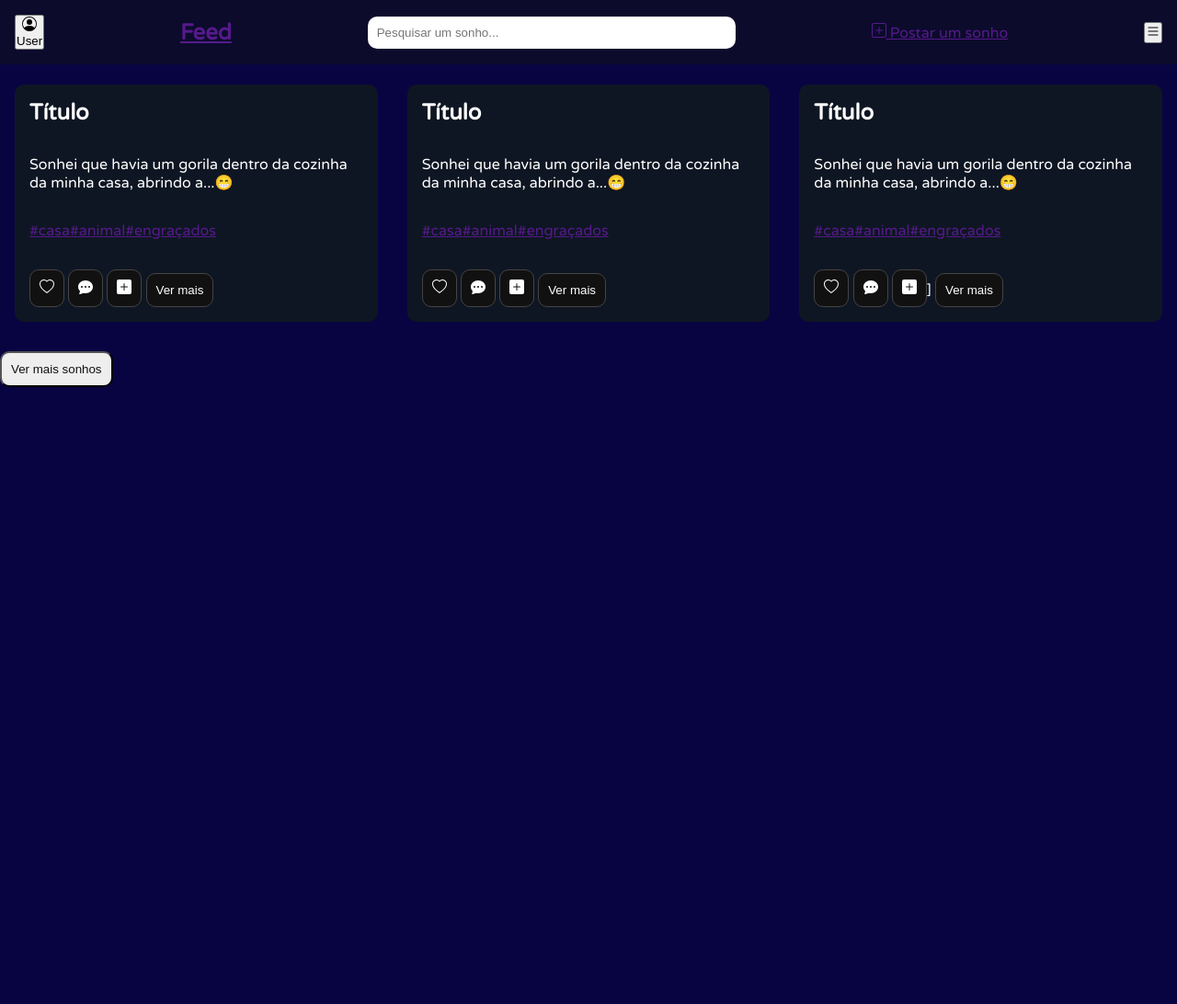
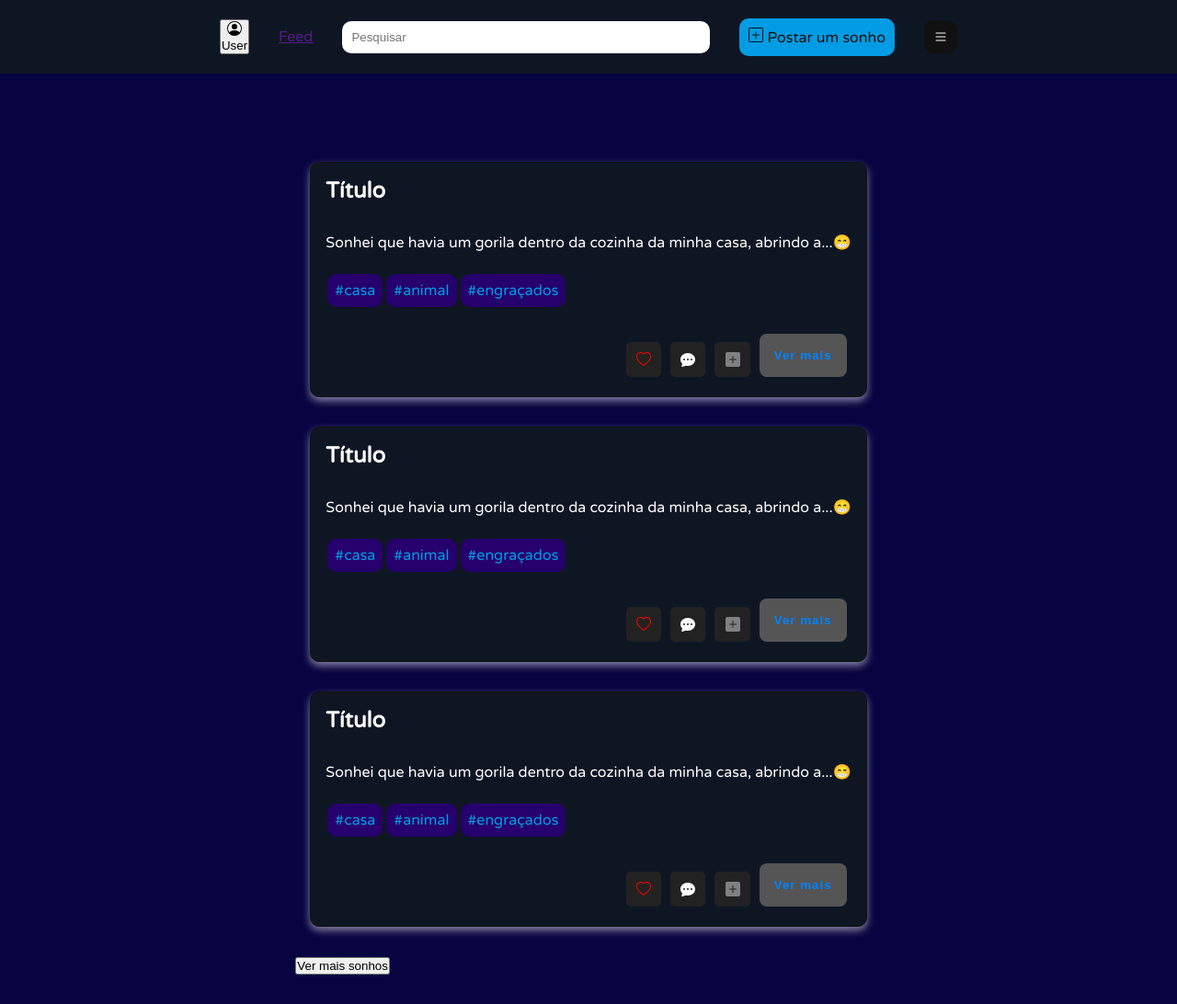
Before and after one commit to Matheus0197M/sonholandia3.0, a Python web app: template templates/feed.html in a window 1280 px wide. Shown: the whole page at 92% size. Before the commit the page ends 421 px from the top, so only its background shows below. Run offline with Jinja, Linux system fonts and the light colour scheme; the template is opened without the code that fills it, so the values that code supplies are empty; some libraries are stand-ins or nearby versions; some web fonts are replaced.

Commit message:
feat::estilização-do-feed

```diff
--- a/static/feed.css
+++ b/static/feed.css
@@ -12,17 +12,40 @@ body{
     color: white;
 }
 
+/* HEADER */
+
 header{
     display: flex;
-    justify-content: space-between;
+    justify-content: center;
     align-items: center;
-    padding: 1rem;
-    background: #0c0b2c;
-    position: fixed;
-    left: 0;
-    right: 0;
-    top: 0;
-    margin-bottom: 1rem;
+    padding: 1.5rem 1rem;
+    background: #0f1623;
+    height: 10dvh;
+}
+
+nav{
+    display: flex;
+    gap: 2rem;
+    margin: 0 2rem;
+    align-items: center;
+}
+
+.linkPostarSonho{
+    border-radius: 10px;
+    background: #029ce4;
+    color: #111;
+    padding: 10px;
+    text-decoration: none;
+}
+
+.menuFeed{
+    display: flex;
+    align-items: center;
+    background: #111;
+    border: none;
+    padding: 10px;
+    border-radius: 10px;
+    color: #fff;
 }
 
 header input{
@@ -32,13 +55,16 @@ header input{
     width: 25rem;
 }
 
+
+/* MAIN */
 main{
     display: flex;
-    justify-content: space-between;
+    justify-content: center;
     align-items: center;
+    margin: 4rem 20rem 2rem;
 }
 
-.sonho{
+#sonho{
     display: flex;
     flex-direction: column;
     gap: 2rem;
@@ -46,6 +72,8 @@ main{
     margin: 2rem 1rem;
     background: #0f1623;
     border-radius: 10px;
+    border: 1px solid #111;
+    box-shadow: 0 4px 8px rgba(255, 255, 255, 0.5);
 }
 
 .sonho button{
@@ -57,9 +85,65 @@ main{
     border-radius: 10px;
 }
 
+.buttonsDreams{
+    display: flex;
+    align-items: self-end;
+    justify-content: end;
+}
+
 .moreDream{
     border-radius: 10px;
     background: #eee;
     color: #111;
     padding: 10px;
 }
+
+.tagsEngajamento{
+    color: #029ce4;
+    background: #26006d;
+    padding: 8px;
+    border-radius: 10px;
+    margin: 2px;
+    text-decoration: none;
+}
+
+.botaoCurtir, .botaoComentar, .botaoAddFavoritos{
+    display: flex;
+    background: #222;
+    align-items: center;
+    justify-content: center;
+    border: none;
+    margin: 5px;
+    width: 2.4rem;
+    height: 2.4rem;
+    border-radius: 5px;
+    font-size: large;
+}
+
+.botaoCurtir{
+    color: red;
+}
+
+.botaoComentar{
+    color: #fff;
+}
+
+.botaoAddFavoritos{
+    color: gray;
+}
+
+.verMaisDentro{
+    display: flex;
+    background: #555;
+    align-items: center;
+    justify-content: center;
+    border: none;
+    margin: 5px;
+    padding: 1rem;
+    border-radius: 8px;
+    color: rgb(0, 132, 255);
+    letter-spacing: 1px;
+    font-weight: 600;
+}
+
+/* FOOTER */
--- /dev/null
+++ b/static/feed.js
@@ -0,0 +1,17 @@
+function revealOnScroll() {
+    const reveals = document.querySelectorAll(".reveal");
+    for(let el of reveals) {
+       const windowHeight = window.innerHeight;
+       const elementTop = el.getBoundingClientRect().top;
+       const elementBottom = el.getBoundingClientRect().bottom;
+
+       if (elementTop < windowHeight - 100 && elementBottom > 100) {
+           el.classList.add("active");
+       } else {
+           el.classList.remove("active");
+       }
+    }
+}
+
+window.addEventListener("scroll", revealOnScroll);
+window.addEventListener("load", revealOnScroll);
--- a/templates/feed.html
+++ b/templates/feed.html
@@ -1,260 +1,166 @@
 <!DOCTYPE html>
 <html lang="pt-BR">
+
 <head>
     <meta charset="UTF-8" />
     <meta name="viewport" content="width=device-width, initial-scale=1.0" />
     <link rel="stylesheet" href="../static/feed.css" />
-    <link
-      rel="stylesheet"
-      href="https://cdn.jsdelivr.net/npm/bootstrap-icons@1.13.1/font/bootstrap-icons.min.css"
-    />
-    <link
-      href="https://cdn.boxicons.com/fonts/basic/boxicons.min.css"
-      rel="stylesheet"
-    />
+    <link rel="stylesheet" href="https://cdn.jsdelivr.net/npm/bootstrap-icons@1.13.1/font/bootstrap-icons.min.css" />
+    <link href="https://cdn.boxicons.com/fonts/basic/boxicons.min.css" rel="stylesheet" />
     <title>Sonholândia | Feed</title>
 </head>
+
 <body>
     <header>
         <nav>
             <button>
                 <div class="user">
-            <svg
-              xmlns="http://www.w3.org/2000/svg"
-              width="16"
-              height="16"
-              fill="currentColor"
-              class="bi bi-person-circle"
-              viewBox="0 0 16 16"
-            >
+                    <svg xmlns="http://www.w3.org/2000/svg" width="16" height="16" fill="currentColor"
+                        class="bi bi-person-circle" viewBox="0 0 16 16">
                         <path d="M11 6a3 3 0 1 1-6 0 3 3 0 0 1 6 0" />
-              <path
-                fill-rule="evenodd"
-                d="M0 8a8 8 0 1 1 16 0A8 8 0 0 1 0 8m8-7a7 7 0 0 0-5.468 11.37C3.242 11.226 4.805 10 8 10s4.757 1.225 5.468 2.37A7 7 0 0 0 8 1"
-              />
+                        <path fill-rule="evenodd"
+                            d="M0 8a8 8 0 1 1 16 0A8 8 0 0 1 0 8m8-7a7 7 0 0 0-5.468 11.37C3.242 11.226 4.805 10 8 10s4.757 1.225 5.468 2.37A7 7 0 0 0 8 1" />
                     </svg>
                     <p>User</p>
                 </div>
             </button>
-      </nav>
-      <nav>
-        <a href="">
-          <h1 id="">Feed</h1>
-        </a>
-      </nav>
-      <nav>
-        <input type="search" placeholder="Pesquisar um sonho..." />
-      </nav>
-      <nav>
-        <a href=""
-          ><svg
-            xmlns="http://www.w3.org/2000/svg"
-            width="16"
-            height="16"
-            fill="currentColor"
-            class="bi bi-plus-square"
-            viewBox="0 0 16 16"
-          >
+
+            <a href="" class="">Feed</a>
+
+            <input type="search" placeholder="Pesquisar" />
+
+            <a href="" class="linkPostarSonho"><svg xmlns="http://www.w3.org/2000/svg" width="16" height="16" fill="currentColor"
+                    class="bi bi-plus-square" viewBox="0 0 16 16">
                     <path
-              d="M14 1a1 1 0 0 1 1 1v12a1 1 0 0 1-1 1H2a1 1 0 0 1-1-1V2a1 1 0 0 1 1-1zM2 0a2 2 0 0 0-2 2v12a2 2 0 0 0 2 2h12a2 2 0 0 0 2-2V2a2 2 0 0 0-2-2z"
-            />
+                        d="M14 1a1 1 0 0 1 1 1v12a1 1 0 0 1-1 1H2a1 1 0 0 1-1-1V2a1 1 0 0 1 1-1zM2 0a2 2 0 0 0-2 2v12a2 2 0 0 0 2 2h12a2 2 0 0 0 2-2V2a2 2 0 0 0-2-2z" />
                     <path
-              d="M8 4a.5.5 0 0 1 .5.5v3h3a.5.5 0 0 1 0 1h-3v3a.5.5 0 0 1-1 0v-3h-3a.5.5 0 0 1 0-1h3v-3A.5.5 0 0 1 8 4"
-            />
+                        d="M8 4a.5.5 0 0 1 .5.5v3h3a.5.5 0 0 1 0 1h-3v3a.5.5 0 0 1-1 0v-3h-3a.5.5 0 0 1 0-1h3v-3A.5.5 0 0 1 8 4" />
                 </svg>
-          Postar um sonho</a
-        >
-      </nav>
-      <nav>
-        <button>
-          <svg
-            xmlns="http://www.w3.org/2000/svg"
-            width="16"
-            height="16"
-            fill="currentColor"
-            class="bi bi-list"
-            viewBox="0 0 16 16"
-          >
-            <path
-              fill-rule="evenodd"
-              d="M2.5 12a.5.5 0 0 1 .5-.5h10a.5.5 0 0 1 0 1H3a.5.5 0 0 1-.5-.5m0-4a.5.5 0 0 1 .5-.5h10a.5.5 0 0 1 0 1H3a.5.5 0 0 1-.5-.5m0-4a.5.5 0 0 1 .5-.5h10a.5.5 0 0 1 0 1H3a.5.5 0 0 1-.5-.5"
-            />
+                Postar um sonho</a>
+
+            <button class="menuFeed">
+                <svg xmlns="http://www.w3.org/2000/svg" width="16" height="16" fill="currentColor" class="bi bi-list"
+                    viewBox="0 0 16 16">
+                    <path fill-rule="evenodd"
+                        d="M2.5 12a.5.5 0 0 1 .5-.5h10a.5.5 0 0 1 0 1H3a.5.5 0 0 1-.5-.5m0-4a.5.5 0 0 1 .5-.5h10a.5.5 0 0 1 0 1H3a.5.5 0 0 1-.5-.5m0-4a.5.5 0 0 1 .5-.5h10a.5.5 0 0 1 0 1H3a.5.5 0 0 1-.5-.5" />
                 </svg>
             </button>
         </nav>
     </header>
-    <br><br><br>
 
     <!-- Toda a área dedicada aos sonhos das pessoas -->
     <main>
-      <div class="sonho">
+        <section>
+          <article class="reveal" id="sonho">
+            <!-- usuario em cima, pra saber quem postou esse trem; tem que fazer um pequeno menu, para denunciar o usuario caso ele faça merda -->
               <h2>Título</h2>
               <p>
                   Sonhei que havia um gorila dentro da cozinha da minha casa, abrindo
                   a...😁
               </p>
-        <div class="hashtags">
-          <a href="">#casa</a><a href="">#animal</a><a href="">#engraçados</a>
-        </div>
-        <div class="buttonsDreams">
-          <button>
-            <svg
-              xmlns="http://www.w3.org/2000/svg"
-              width="16"
-              height="16"
-              fill="currentColor"
-              class="bi bi-heart"
-              viewBox="0 0 16 16"
-            >
+              <article class="hashtags">
+                  <a href="" class="tagsEngajamento">#casa</a><a href="" class="tagsEngajamento">#animal</a><a href="" class="tagsEngajamento">#engraçados</a>
+              </article>
+              <article class="buttonsDreams">
+                  <button class="botaoCurtir">
+                      <svg xmlns="http://www.w3.org/2000/svg" width="16" height="16" fill="currentColor"
+                          class="bi bi-heart" viewBox="0 0 16 16">
                           <path
-                d="m8 2.748-.717-.737C5.6.281 2.514.878 1.4 3.053c-.523 1.023-.641 2.5.314 4.385.92 1.815 2.834 3.989 6.286 6.357 3.452-2.368 5.365-4.542 6.286-6.357.955-1.886.838-3.362.314-4.385C13.486.878 10.4.28 8.717 2.01zM8 15C-7.333 4.868 3.279-3.04 7.824 1.143q.09.083.176.171a3 3 0 0 1 .176-.17C12.72-3.042 23.333 4.867 8 15"
-              />
+                              d="m8 2.748-.717-.737C5.6.281 2.514.878 1.4 3.053c-.523 1.023-.641 2.5.314 4.385.92 1.815 2.834 3.989 6.286 6.357 3.452-2.368 5.365-4.542 6.286-6.357.955-1.886.838-3.362.314-4.385C13.486.878 10.4.28 8.717 2.01zM8 15C-7.333 4.868 3.279-3.04 7.824 1.143q.09.083.176.171a3 3 0 0 1 .176-.17C12.72-3.042 23.333 4.867 8 15" />
                       </svg>
                   </button>
-          <button>
-            <svg
-              xmlns="http://www.w3.org/2000/svg"
-              width="16"
-              height="16"
-              fill="currentColor"
-              class="bi bi-chat-dots-fill"
-              viewBox="0 0 16 16"
-            >
+                  <button class="botaoComentar">
+                      <svg xmlns="http://www.w3.org/2000/svg" width="16" height="16" fill="currentColor"
+                          class="bi bi-chat-dots-fill" viewBox="0 0 16 16">
                           <path
-                d="M16 8c0 3.866-3.582 7-8 7a9 9 0 0 1-2.347-.306c-.584.296-1.925.864-4.181 1.234-.2.032-.352-.176-.273-.362.354-.836.674-1.95.77-2.966C.744 11.37 0 9.76 0 8c0-3.866 3.582-7 8-7s8 3.134 8 7M5 8a1 1 0 1 0-2 0 1 1 0 0 0 2 0m4 0a1 1 0 1 0-2 0 1 1 0 0 0 2 0m3 1a1 1 0 1 0 0-2 1 1 0 0 0 0 2"
-              />
+                              d="M16 8c0 3.866-3.582 7-8 7a9 9 0 0 1-2.347-.306c-.584.296-1.925.864-4.181 1.234-.2.032-.352-.176-.273-.362.354-.836.674-1.95.77-2.966C.744 11.37 0 9.76 0 8c0-3.866 3.582-7 8-7s8 3.134 8 7M5 8a1 1 0 1 0-2 0 1 1 0 0 0 2 0m4 0a1 1 0 1 0-2 0 1 1 0 0 0 2 0m3 1a1 1 0 1 0 0-2 1 1 0 0 0 0 2" />
                       </svg>
                   </button>
-          <button>
-            <svg
-              xmlns="http://www.w3.org/2000/svg"
-              width="16"
-              height="16"
-              fill="currentColor"
-              class="bi bi-plus-square-fill"
-              viewBox="0 0 16 16"
-            >
+                  <button class="botaoAddFavoritos">
+                      <svg xmlns="http://www.w3.org/2000/svg" width="16" height="16" fill="currentColor"
+                          class="bi bi-plus-square-fill" viewBox="0 0 16 16">
                           <path
-                d="M2 0a2 2 0 0 0-2 2v12a2 2 0 0 0 2 2h12a2 2 0 0 0 2-2V2a2 2 0 0 0-2-2zm6.5 4.5v3h3a.5.5 0 0 1 0 1h-3v3a.5.5 0 0 1-1 0v-3h-3a.5.5 0 0 1 0-1h3v-3a.5.5 0 0 1 1 0"
-              />
+                              d="M2 0a2 2 0 0 0-2 2v12a2 2 0 0 0 2 2h12a2 2 0 0 0 2-2V2a2 2 0 0 0-2-2zm6.5 4.5v3h3a.5.5 0 0 1 0 1h-3v3a.5.5 0 0 1-1 0v-3h-3a.5.5 0 0 1 0-1h3v-3a.5.5 0 0 1 1 0" />
                       </svg>
                   </button>
-          <button>Ver mais <i class="bxr bxs-arrow-big-right-line"></i></button>
-        </div>
-      </div>
-
-      <div class="sonho">
+                  <button class="verMaisDentro">Ver mais <i class="bxr bxs-arrow-big-right-line"></i></button>
+              </article>
+          </article>
+          <article class="reveal" id="sonho">
+            <!-- usuario em cima, pra saber quem postou esse trem; tem que fazer um pequeno menu, para denunciar o usuario caso ele faça merda -->
               <h2>Título</h2>
               <p>
                   Sonhei que havia um gorila dentro da cozinha da minha casa, abrindo
                   a...😁
               </p>
-        <div class="hashtags">
-          <a href="">#casa</a><a href="">#animal</a><a href="">#engraçados</a>
-        </div>
-        <div class="buttonsDreams">
-          <button>
-            <svg
-              xmlns="http://www.w3.org/2000/svg"
-              width="16"
-              height="16"
-              fill="currentColor"
-              class="bi bi-heart"
-              viewBox="0 0 16 16"
-            >
+              <article class="hashtags">
+                  <a href="" class="tagsEngajamento">#casa</a><a href="" class="tagsEngajamento">#animal</a><a href="" class="tagsEngajamento">#engraçados</a>
+              </article>
+              <article class="buttonsDreams">
+                  <button class="botaoCurtir">
+                      <svg xmlns="http://www.w3.org/2000/svg" width="16" height="16" fill="currentColor"
+                          class="bi bi-heart" viewBox="0 0 16 16">
                           <path
-                d="m8 2.748-.717-.737C5.6.281 2.514.878 1.4 3.053c-.523 1.023-.641 2.5.314 4.385.92 1.815 2.834 3.989 6.286 6.357 3.452-2.368 5.365-4.542 6.286-6.357.955-1.886.838-3.362.314-4.385C13.486.878 10.4.28 8.717 2.01zM8 15C-7.333 4.868 3.279-3.04 7.824 1.143q.09.083.176.171a3 3 0 0 1 .176-.17C12.72-3.042 23.333 4.867 8 15"
-              />
+                              d="m8 2.748-.717-.737C5.6.281 2.514.878 1.4 3.053c-.523 1.023-.641 2.5.314 4.385.92 1.815 2.834 3.989 6.286 6.357 3.452-2.368 5.365-4.542 6.286-6.357.955-1.886.838-3.362.314-4.385C13.486.878 10.4.28 8.717 2.01zM8 15C-7.333 4.868 3.279-3.04 7.824 1.143q.09.083.176.171a3 3 0 0 1 .176-.17C12.72-3.042 23.333 4.867 8 15" />
                       </svg>
                   </button>
-          <button>
-            <svg
-              xmlns="http://www.w3.org/2000/svg"
-              width="16"
-              height="16"
-              fill="currentColor"
-              class="bi bi-chat-dots-fill"
-              viewBox="0 0 16 16"
-            >
+                  <button class="botaoComentar">
+                      <svg xmlns="http://www.w3.org/2000/svg" width="16" height="16" fill="currentColor"
+                          class="bi bi-chat-dots-fill" viewBox="0 0 16 16">
                           <path
-                d="M16 8c0 3.866-3.582 7-8 7a9 9 0 0 1-2.347-.306c-.584.296-1.925.864-4.181 1.234-.2.032-.352-.176-.273-.362.354-.836.674-1.95.77-2.966C.744 11.37 0 9.76 0 8c0-3.866 3.582-7 8-7s8 3.134 8 7M5 8a1 1 0 1 0-2 0 1 1 0 0 0 2 0m4 0a1 1 0 1 0-2 0 1 1 0 0 0 2 0m3 1a1 1 0 1 0 0-2 1 1 0 0 0 0 2"
-              />
+                              d="M16 8c0 3.866-3.582 7-8 7a9 9 0 0 1-2.347-.306c-.584.296-1.925.864-4.181 1.234-.2.032-.352-.176-.273-.362.354-.836.674-1.95.77-2.966C.744 11.37 0 9.76 0 8c0-3.866 3.582-7 8-7s8 3.134 8 7M5 8a1 1 0 1 0-2 0 1 1 0 0 0 2 0m4 0a1 1 0 1 0-2 0 1 1 0 0 0 2 0m3 1a1 1 0 1 0 0-2 1 1 0 0 0 0 2" />
                       </svg>
                   </button>
-          <button>
-            <svg
-              xmlns="http://www.w3.org/2000/svg"
-              width="16"
-              height="16"
-              fill="currentColor"
-              class="bi bi-plus-square-fill"
-              viewBox="0 0 16 16"
-            >
+                  <button class="botaoAddFavoritos">
+                      <svg xmlns="http://www.w3.org/2000/svg" width="16" height="16" fill="currentColor"
+                          class="bi bi-plus-square-fill" viewBox="0 0 16 16">
                           <path
-                d="M2 0a2 2 0 0 0-2 2v12a2 2 0 0 0 2 2h12a2 2 0 0 0 2-2V2a2 2 0 0 0-2-2zm6.5 4.5v3h3a.5.5 0 0 1 0 1h-3v3a.5.5 0 0 1-1 0v-3h-3a.5.5 0 0 1 0-1h3v-3a.5.5 0 0 1 1 0"
-              />
+                              d="M2 0a2 2 0 0 0-2 2v12a2 2 0 0 0 2 2h12a2 2 0 0 0 2-2V2a2 2 0 0 0-2-2zm6.5 4.5v3h3a.5.5 0 0 1 0 1h-3v3a.5.5 0 0 1-1 0v-3h-3a.5.5 0 0 1 0-1h3v-3a.5.5 0 0 1 1 0" />
                       </svg>
                   </button>
-          <button>Ver mais <i class="bxr bxs-arrow-big-right-line"></i></button>
-        </div>
-      </div>
-
-      <div class="sonho">
+                  <button class="verMaisDentro">Ver mais <i class="bxr bxs-arrow-big-right-line"></i></button>
+              </article>
+          </article>
+          <article class="reveal" id="sonho">
+            <!-- usuario em cima, pra saber quem postou esse trem; tem que fazer um pequeno menu, para denunciar o usuario caso ele faça merda -->
               <h2>Título</h2>
               <p>
                   Sonhei que havia um gorila dentro da cozinha da minha casa, abrindo
                   a...😁
               </p>
-        <div class="hashtags">
-          <a href="">#casa</a><a href="">#animal</a><a href="">#engraçados</a>
-        </div>
-        <div class="buttonsDreams">
-          <button>
-            <svg
-              xmlns="http://www.w3.org/2000/svg"
-              width="16"
-              height="16"
-              fill="currentColor"
-              class="bi bi-heart"
-              viewBox="0 0 16 16"
-            >
+              <article class="hashtags">
+                  <a href="" class="tagsEngajamento">#casa</a><a href="" class="tagsEngajamento">#animal</a><a href="" class="tagsEngajamento">#engraçados</a>
+              </article>
+              <article class="buttonsDreams">
+                  <button class="botaoCurtir">
+                      <svg xmlns="http://www.w3.org/2000/svg" width="16" height="16" fill="currentColor"
+                          class="bi bi-heart" viewBox="0 0 16 16">
                           <path
-                d="m8 2.748-.717-.737C5.6.281 2.514.878 1.4 3.053c-.523 1.023-.641 2.5.314 4.385.92 1.815 2.834 3.989 6.286 6.357 3.452-2.368 5.365-4.542 6.286-6.357.955-1.886.838-3.362.314-4.385C13.486.878 10.4.28 8.717 2.01zM8 15C-7.333 4.868 3.279-3.04 7.824 1.143q.09.083.176.171a3 3 0 0 1 .176-.17C12.72-3.042 23.333 4.867 8 15"
-              />
+                              d="m8 2.748-.717-.737C5.6.281 2.514.878 1.4 3.053c-.523 1.023-.641 2.5.314 4.385.92 1.815 2.834 3.989 6.286 6.357 3.452-2.368 5.365-4.542 6.286-6.357.955-1.886.838-3.362.314-4.385C13.486.878 10.4.28 8.717 2.01zM8 15C-7.333 4.868 3.279-3.04 7.824 1.143q.09.083.176.171a3 3 0 0 1 .176-.17C12.72-3.042 23.333 4.867 8 15" />
                       </svg>
                   </button>
-          <button>
-            <svg
-              xmlns="http://www.w3.org/2000/svg"
-              width="16"
-              height="16"
-              fill="currentColor"
-              class="bi bi-chat-dots-fill"
-              viewBox="0 0 16 16"
-            >
+                  <button class="botaoComentar">
+                      <svg xmlns="http://www.w3.org/2000/svg" width="16" height="16" fill="currentColor"
+                          class="bi bi-chat-dots-fill" viewBox="0 0 16 16">
                           <path
-                d="M16 8c0 3.866-3.582 7-8 7a9 9 0 0 1-2.347-.306c-.584.296-1.925.864-4.181 1.234-.2.032-.352-.176-.273-.362.354-.836.674-1.95.77-2.966C.744 11.37 0 9.76 0 8c0-3.866 3.582-7 8-7s8 3.134 8 7M5 8a1 1 0 1 0-2 0 1 1 0 0 0 2 0m4 0a1 1 0 1 0-2 0 1 1 0 0 0 2 0m3 1a1 1 0 1 0 0-2 1 1 0 0 0 0 2"
-              />
+                              d="M16 8c0 3.866-3.582 7-8 7a9 9 0 0 1-2.347-.306c-.584.296-1.925.864-4.181 1.234-.2.032-.352-.176-.273-.362.354-.836.674-1.95.77-2.966C.744 11.37 0 9.76 0 8c0-3.866 3.582-7 8-7s8 3.134 8 7M5 8a1 1 0 1 0-2 0 1 1 0 0 0 2 0m4 0a1 1 0 1 0-2 0 1 1 0 0 0 2 0m3 1a1 1 0 1 0 0-2 1 1 0 0 0 0 2" />
                       </svg>
                   </button>
-          <button>
-            <svg
-              xmlns="http://www.w3.org/2000/svg"
-              width="16"
-              height="16"
-              fill="currentColor"
-              class="bi bi-plus-square-fill"
-              viewBox="0 0 16 16"
-            >
+                  <button class="botaoAddFavoritos">
+                      <svg xmlns="http://www.w3.org/2000/svg" width="16" height="16" fill="currentColor"
+                          class="bi bi-plus-square-fill" viewBox="0 0 16 16">
                           <path
-                d="M2 0a2 2 0 0 0-2 2v12a2 2 0 0 0 2 2h12a2 2 0 0 0 2-2V2a2 2 0 0 0-2-2zm6.5 4.5v3h3a.5.5 0 0 1 0 1h-3v3a.5.5 0 0 1-1 0v-3h-3a.5.5 0 0 1 0-1h3v-3a.5.5 0 0 1 1 0"
-              />
+                              d="M2 0a2 2 0 0 0-2 2v12a2 2 0 0 0 2 2h12a2 2 0 0 0 2-2V2a2 2 0 0 0-2-2zm6.5 4.5v3h3a.5.5 0 0 1 0 1h-3v3a.5.5 0 0 1-1 0v-3h-3a.5.5 0 0 1 0-1h3v-3a.5.5 0 0 1 1 0" />
                       </svg>
-          </button>]
-          <button>Ver mais <i class="bxr bxs-arrow-big-right-line"></i></button>
-        </div>
-      </div>
+                  </button>
+                  <button class="verMaisDentro">Ver mais <i class="bxr bxs-arrow-big-right-line"></i></button>
+              </article>
+            </article>
+            <button class="verMaisVarios">Ver mais sonhos <i class="bxr bxs-arrow-big-right-line"></i></button>
+        </section>
     </main>
-    <button class="moreDream">Ver mais sonhos <i class="bxr bxs-arrow-big-right-line"></i></button>
+
+    <script src="../static/feed.js"></script>
 </body>
+
 </html>
```
Also changed, not shown: app.py (added, +12 -0 lines), requirements.txt (added), static/assets/feed.js (deleted). Lines whose indentation alone changed are shown as unchanged.
